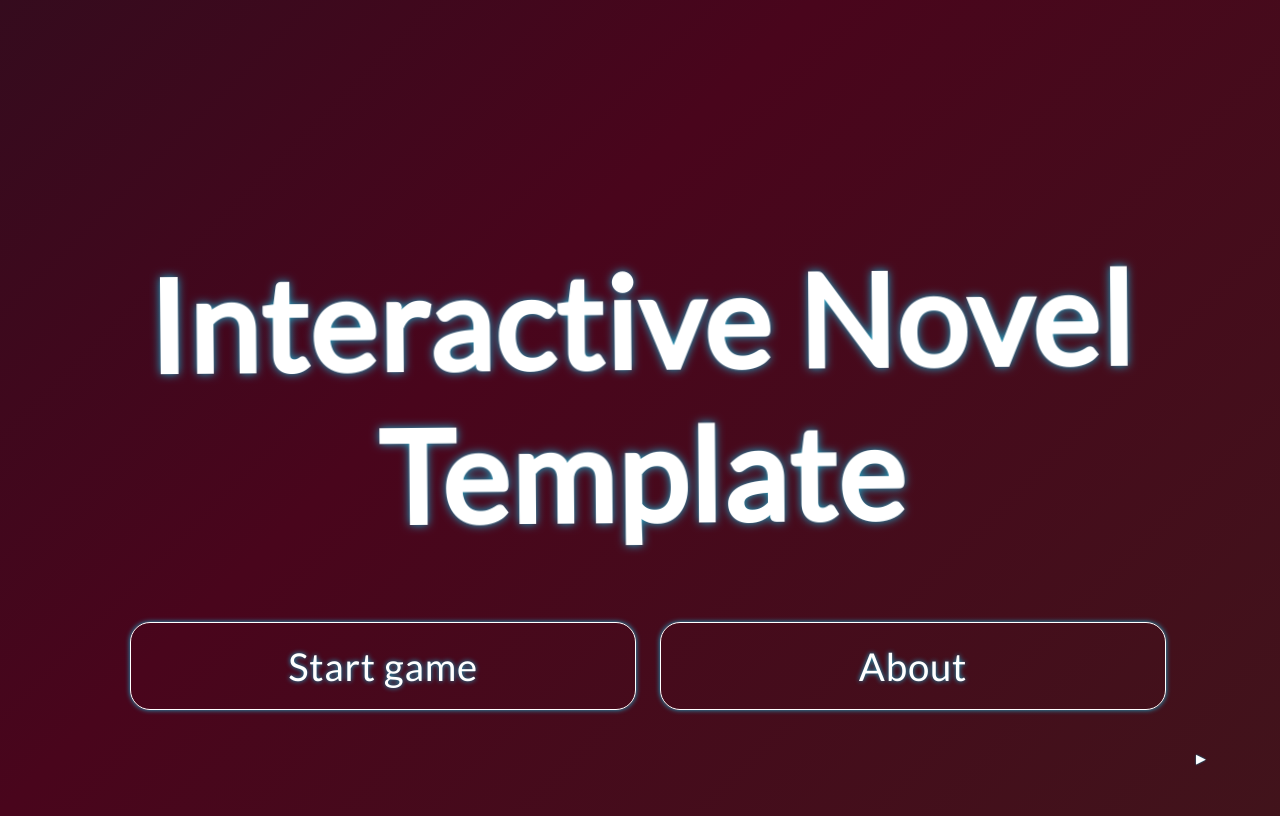
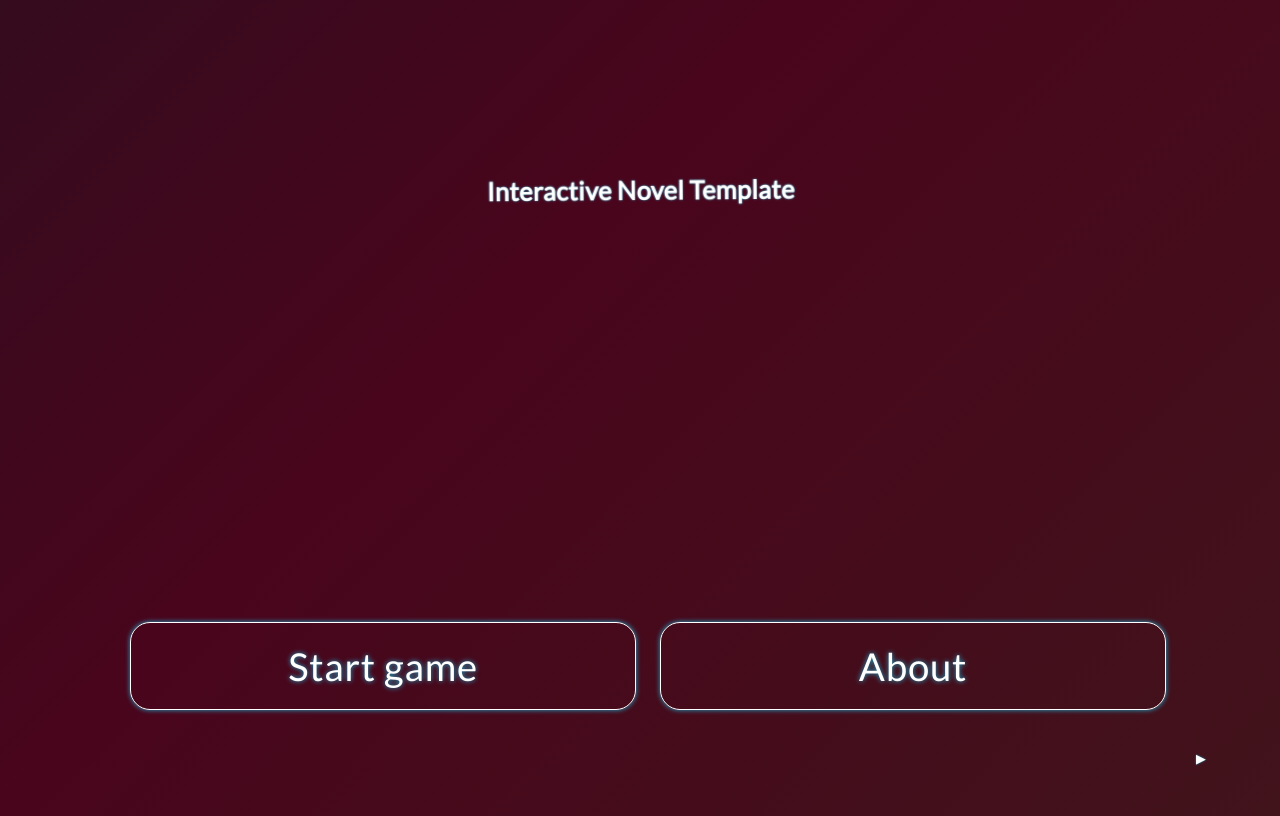
Before and after one commit to ao6820/js-interactive-novel-template, a website: page index.html in a window 1280 px wide. Drawn offline with Linux system fonts and the light colour scheme.

Commit message:
Update style.css

```diff
--- a/style.css
+++ b/style.css
@@ -4,10 +4,11 @@
 .quote {
   text-align: center;
   position: relative;
+  padding-top: 100px;
   padding-top: 150px;
 
   font-family:  lato;
-  font-size: 5vw;
+  font-size: 1vw;
   font-weight: 500;
   color: #fff;
   letter-spacing: 0.02em;
```
